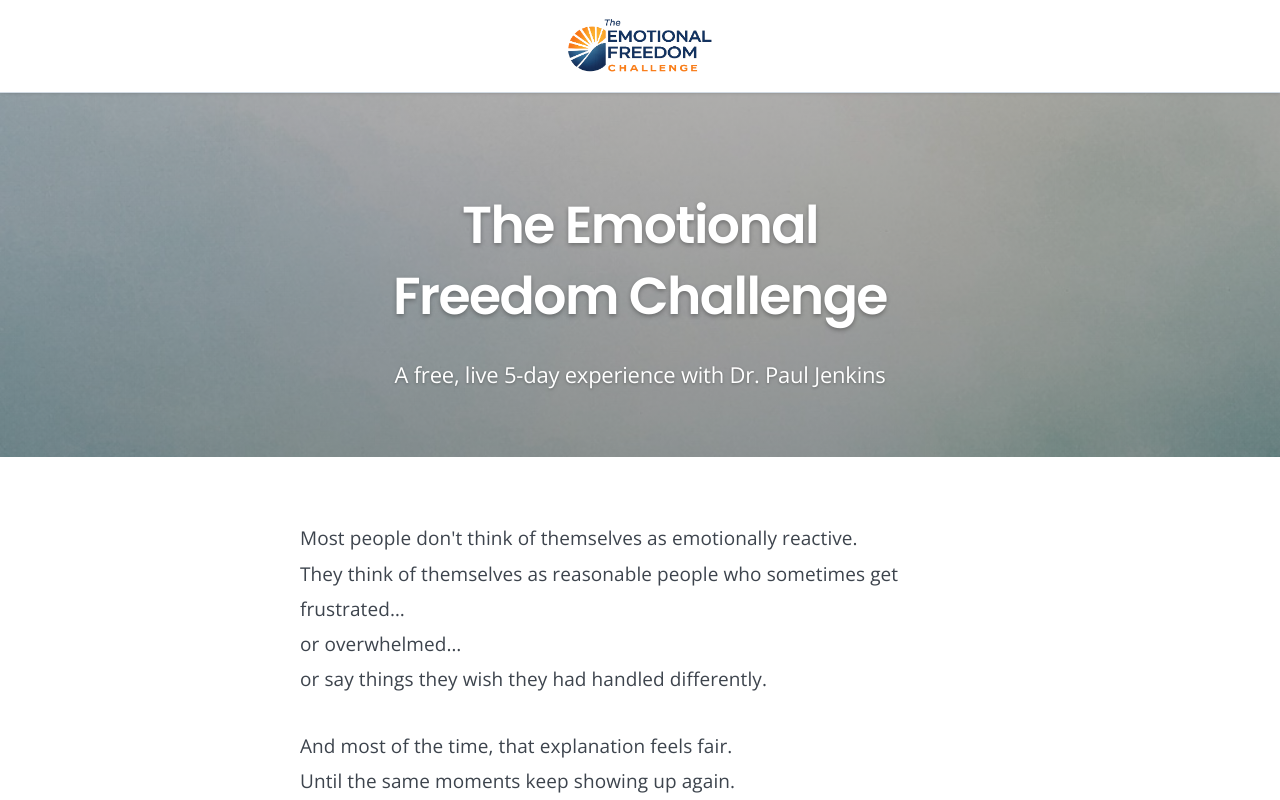
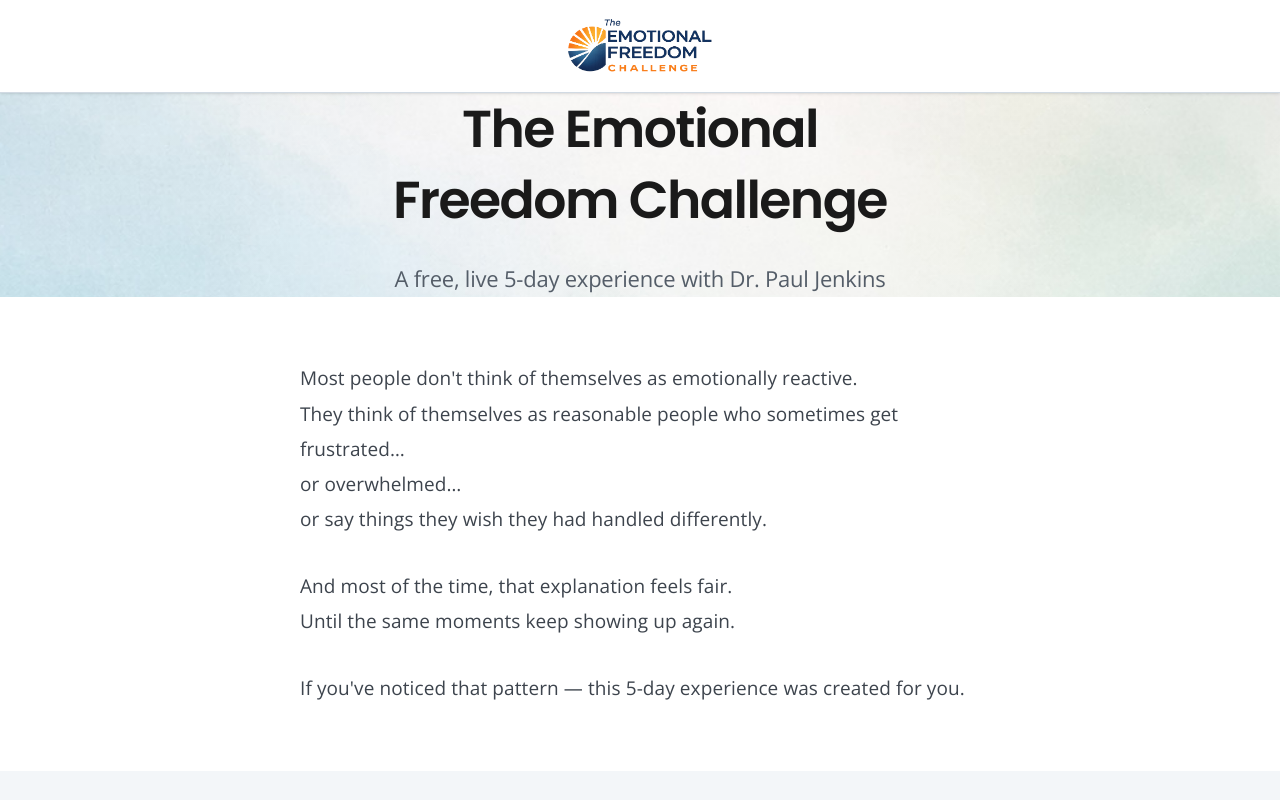
Before and after one commit to rbradshaw9/emotionalfreedomchallenge, a Next.js app: page / in a window 1280 px wide. Shown: the top 800 px of the page. Built offline with nearby package versions, Linux system fonts and the light colour scheme.

Commit message:
Apply shared background image across hero sections with subtle overlays

```diff
--- a/app/page.module.css
+++ b/app/page.module.css
@@ -3,35 +3,44 @@
 }
 
 .hero {
-  padding: var(--space-24) 0 var(--space-16);
-  background-image:
-    linear-gradient(180deg, rgba(0, 0, 0, 0.3) 0%, rgba(0, 0, 0, 0.4) 100%),
-    url('/images/backgrounddp.jpeg');
+  padding: var(--space-26) 0 var(--space-18);
+  background-image: url('/images/background1.jpg');
   background-size: cover;
   background-position: center;
   background-repeat: no-repeat;
   position: relative;
 }
 
+.hero::before {
+  content: '';
+  position: absolute;
+  top: 0;
+  left: 0;
+  right: 0;
+  bottom: 0;
+  background: linear-gradient(180deg, rgba(255, 255, 255, 0.04) 0%, rgba(250, 251, 252, 0.04) 100%);
+  pointer-events: none;
+}
+
 .hero h1 {
   font-size: var(--text-5xl);
-  color: var(--color-white);
+  color: var(--color-gray-900);
   margin-bottom: var(--space-6);
   font-weight: 600;
   letter-spacing: -0.03em;
   font-family: var(--font-display);
-  text-shadow: 0 2px 4px rgba(0, 0, 0, 0.3);
+  position: relative;
 }
 
 .subtitle {
   font-size: var(--text-xl);
-  color: var(--color-white);
+  color: var(--color-gray-600);
   line-height: 1.7;
   text-align: center;
   max-width: 700px;
   margin: 0 auto;
   letter-spacing: -0.01em;
-  text-shadow: 0 1px 3px rgba(0, 0, 0, 0.3);
+  position: relative;
 }
 
 .introSection {
@@ -344,7 +353,7 @@
 
 @media (max-width: 768px) {
   .hero {
-    padding: var(--space-20) 0 var(--space-12);
+    padding: var(--space-22) 0 var(--space-14);
   }
 
   .hero h1 {
@@ -464,7 +473,7 @@
 
 @media (max-width: 480px) {
   .hero {
-    padding: var(--space-16) 0 var(--space-10);
+    padding: var(--space-18) 0 var(--space-12);
   }
 
   .hero h1 {
--- a/app/partners/page.module.css
+++ b/app/partners/page.module.css
@@ -3,9 +3,23 @@
 }
 
 .hero {
-  padding: var(--space-20) 0;
-  background: var(--color-gray-50);
+  padding: var(--space-22) 0;
+  background-image: url('/images/background1.jpg');
+  background-size: cover;
+  background-position: center;
+  background-repeat: no-repeat;
   position: relative;
+}
+
+.hero::before {
+  content: '';
+  position: absolute;
+  top: 0;
+  left: 0;
+  right: 0;
+  bottom: 0;
+  background: linear-gradient(180deg, rgba(255, 255, 255, 0.05) 0%, rgba(249, 250, 251, 0.05) 100%);
+  pointer-events: none;
 }
 
 .hero h1 {
@@ -15,6 +29,7 @@
   font-weight: 600;
   letter-spacing: -0.03em;
   font-family: var(--font-display);
+  position: relative;
 }
 
 .subtitle {
@@ -23,6 +38,7 @@
   line-height: 1.7;
   text-align: center;
   letter-spacing: -0.01em;
+  position: relative;
 }
 
 /* Main Content Sections */
@@ -310,7 +326,7 @@
 /* Responsive */
 @media (max-width: 768px) {
   .hero {
-    padding: var(--space-16) 0;
+    padding: var(--space-18) 0;
   }
 
   .hero h1 {
@@ -421,7 +437,7 @@
 
 @media (max-width: 480px) {
   .hero {
-    padding: var(--space-12) 0;
+    padding: var(--space-14) 0;
   }
 
   .hero h1 {
--- a/app/partners/register/page.module.css
+++ b/app/partners/register/page.module.css
@@ -3,8 +3,23 @@
 }
 
 .hero {
-  padding: var(--space-24) 0;
-  background: linear-gradient(135deg, #faf9f7 0%, #fff5f0 50%, #ffffff 100%);
+  padding: var(--space-26) 0;
+  background-image: url('/images/background1.jpg');
+  background-size: cover;
+  background-position: center;
+  background-repeat: no-repeat;
+  position: relative;
+}
+
+.hero::before {
+  content: '';
+  position: absolute;
+  top: 0;
+  left: 0;
+  right: 0;
+  bottom: 0;
+  background: linear-gradient(180deg, rgba(255, 255, 255, 0.05) 0%, rgba(249, 250, 251, 0.05) 100%);
+  pointer-events: none;
 }
 
 .hero h1 {
@@ -12,6 +27,7 @@
   color: var(--color-gray-800);
   margin-bottom: var(--space-8);
   text-align: center;
+  position: relative;
 }
 
 .subtitle {
@@ -19,6 +35,7 @@
   color: var(--color-gray-600);
   line-height: 1.7;
   text-align: center;
+  position: relative;
 }
 
 /* Info Section */
@@ -371,7 +388,7 @@
 /* Responsive */
 @media (max-width: 768px) {
   .hero {
-    padding: var(--space-16) 0;
+    padding: var(--space-20) 0;
   }
 
   .hero h1 {
@@ -445,7 +462,7 @@
 
 @media (max-width: 480px) {
   .hero {
-    padding: var(--space-12) 0;
+    padding: var(--space-16) 0;
   }
 
   .infoSection,
--- a/app/vip/page.module.css
+++ b/app/vip/page.module.css
@@ -3,35 +3,44 @@
 }
 
 .hero {
-  padding: var(--space-24) 0 var(--space-16);
-  background-image:
-    linear-gradient(180deg, rgba(0, 0, 0, 0.3) 0%, rgba(0, 0, 0, 0.4) 100%),
-    url('/images/backgrounddp.jpeg');
+  padding: var(--space-26) 0 var(--space-18);
+  background-image: url('/images/background1.jpg');
   background-size: cover;
   background-position: center;
   background-repeat: no-repeat;
   position: relative;
 }
 
+.hero::before {
+  content: '';
+  position: absolute;
+  top: 0;
+  left: 0;
+  right: 0;
+  bottom: 0;
+  background: linear-gradient(180deg, rgba(255, 255, 255, 0.06) 0%, rgba(243, 246, 249, 0.06) 100%);
+  pointer-events: none;
+}
+
 .hero h1 {
   font-size: var(--text-5xl);
-  color: var(--color-white);
+  color: var(--color-gray-900);
   margin-bottom: var(--space-6);
   font-weight: 600;
   letter-spacing: -0.03em;
   font-family: var(--font-display);
-  text-shadow: 0 2px 4px rgba(0, 0, 0, 0.3);
+  position: relative;
 }
 
 .subtitle {
   font-size: var(--text-xl);
-  color: var(--color-white);
+  color: var(--color-gray-600);
   line-height: 1.7;
   text-align: center;
   max-width: 700px;
   margin: 0 auto;
   letter-spacing: -0.01em;
-  text-shadow: 0 1px 3px rgba(0, 0, 0, 0.3);
+  position: relative;
 }
 
 .confirmationSection {
@@ -313,7 +322,7 @@
 
 @media (max-width: 768px) {
   .hero {
-    padding: var(--space-20) 0 var(--space-12);
+    padding: var(--space-22) 0 var(--space-14);
   }
 
   .hero h1 {
@@ -371,7 +380,7 @@
 
 @media (max-width: 480px) {
   .hero {
-    padding: var(--space-16) 0 var(--space-10);
+    padding: var(--space-18) 0 var(--space-12);
   }
 
   .hero h1 {
```
Also changed, not shown: public/images/background1.jpg (added).
